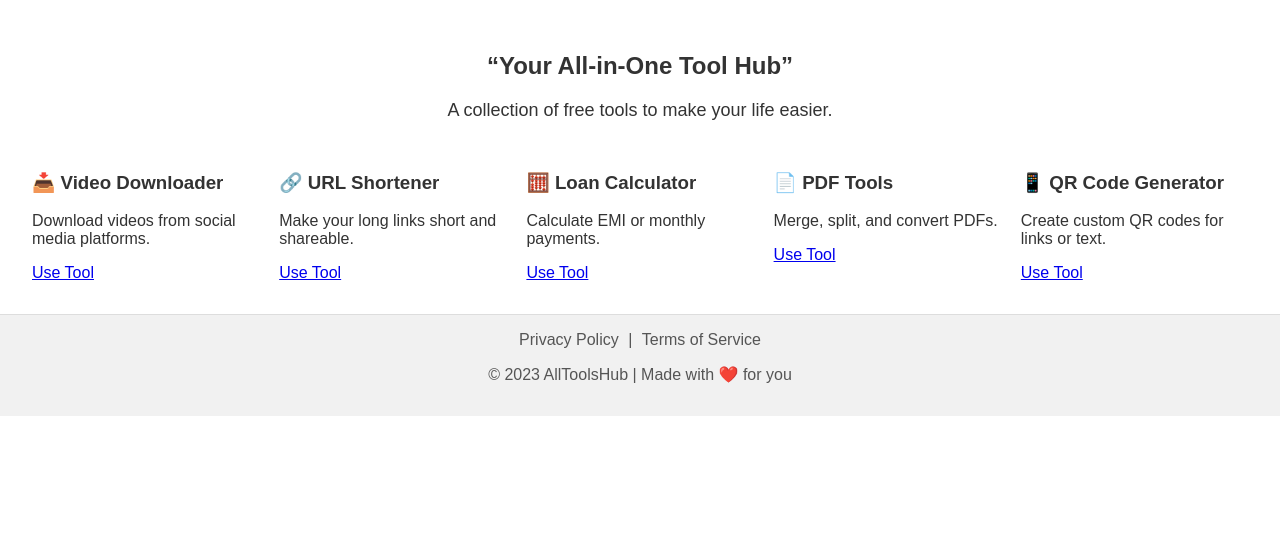
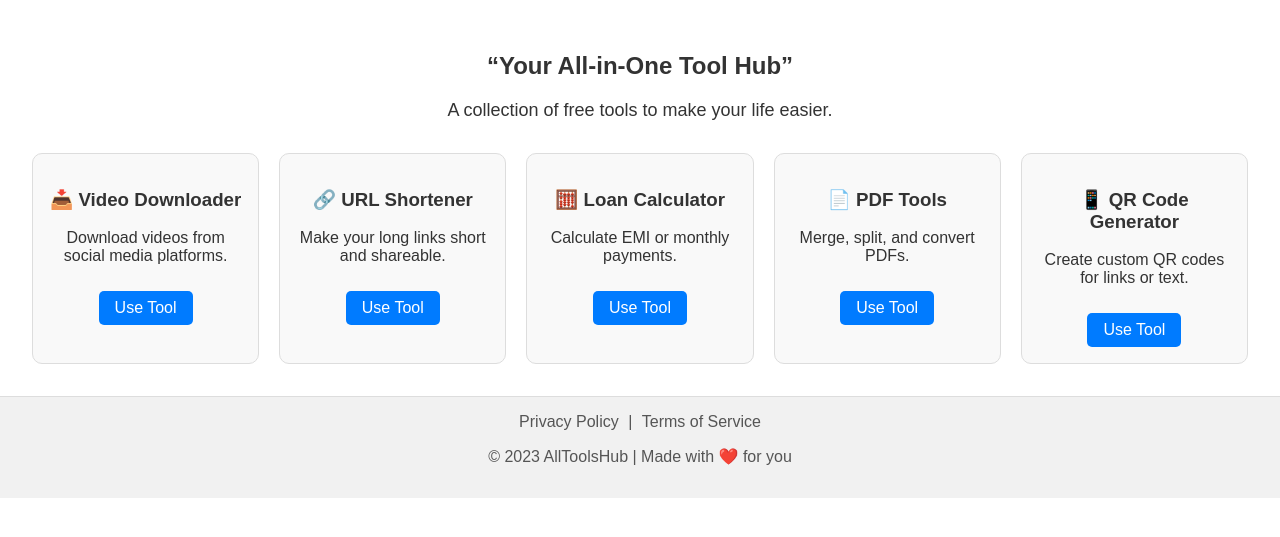
Before and after one commit to hustlepn/AllToolsHub, a Flask app: page / in a window 1280 px wide. Shown: the part 63-600 px from the top of the page. Run offline with Flask 3, Linux system fonts and the light colour scheme.

Commit message:
Update style.css

```diff
--- a/static/css/style.css
+++ b/static/css/style.css
@@ -48,3 +48,27 @@ footer a {
   text-decoration: none;
   margin: 0 5px;
 }
+
+/* Tool card styles */
+.tool-card {
+  background: #f9f9f9;
+  border: 1px solid #ddd;
+  padding: 1em;
+  border-radius: 10px;
+  text-align: center;
+  transition: transform 0.2s;
+}
+
+.tool-card:hover {
+  transform: scale(1.02);
+}
+
+.tool-card a {
+  display: inline-block;
+  margin-top: 10px;
+  padding: 0.5em 1em;
+  background: #007bff;
+  color: white;
+  text-decoration: none;
+  border-radius: 5px;
+}
```
